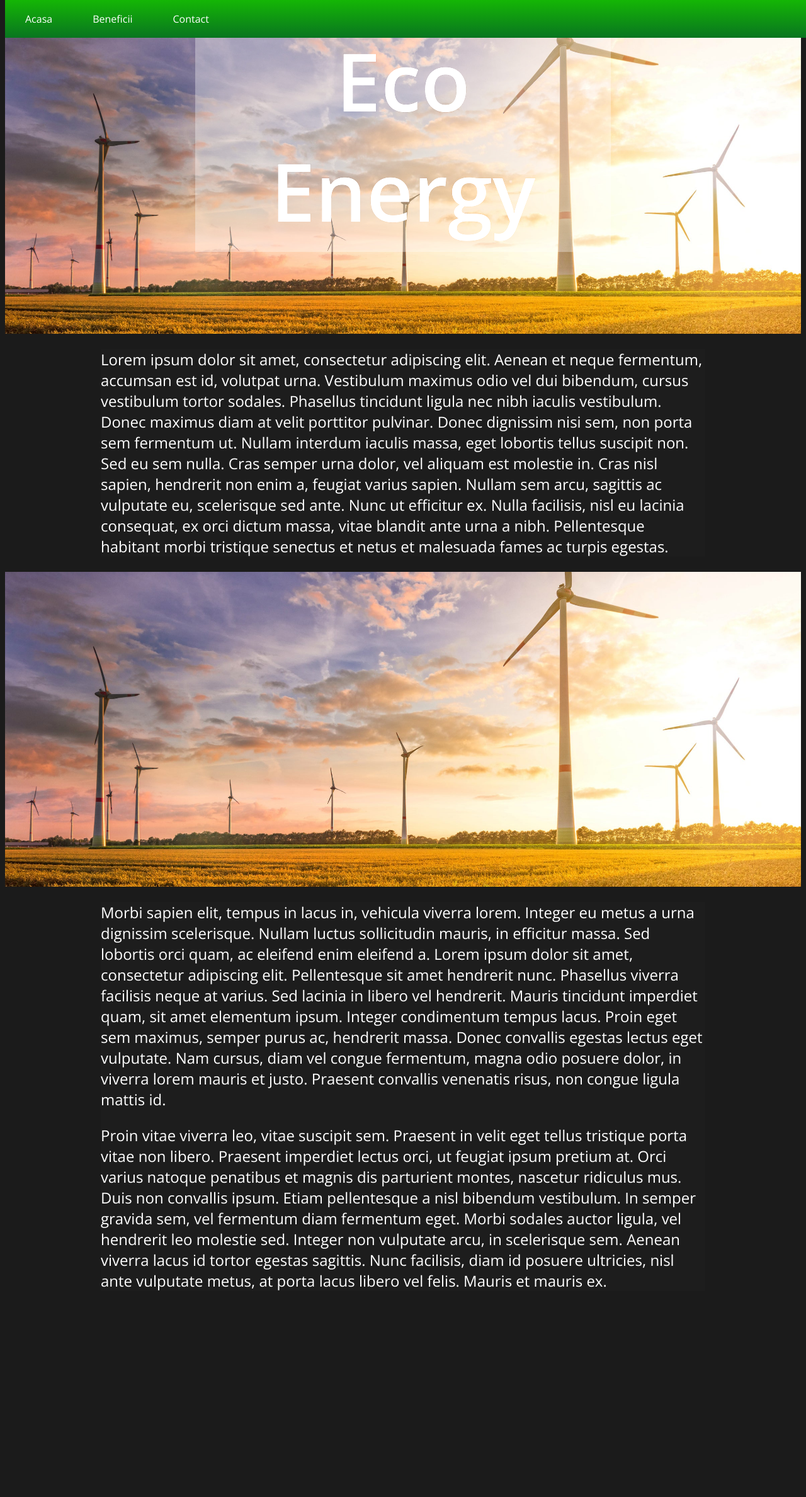
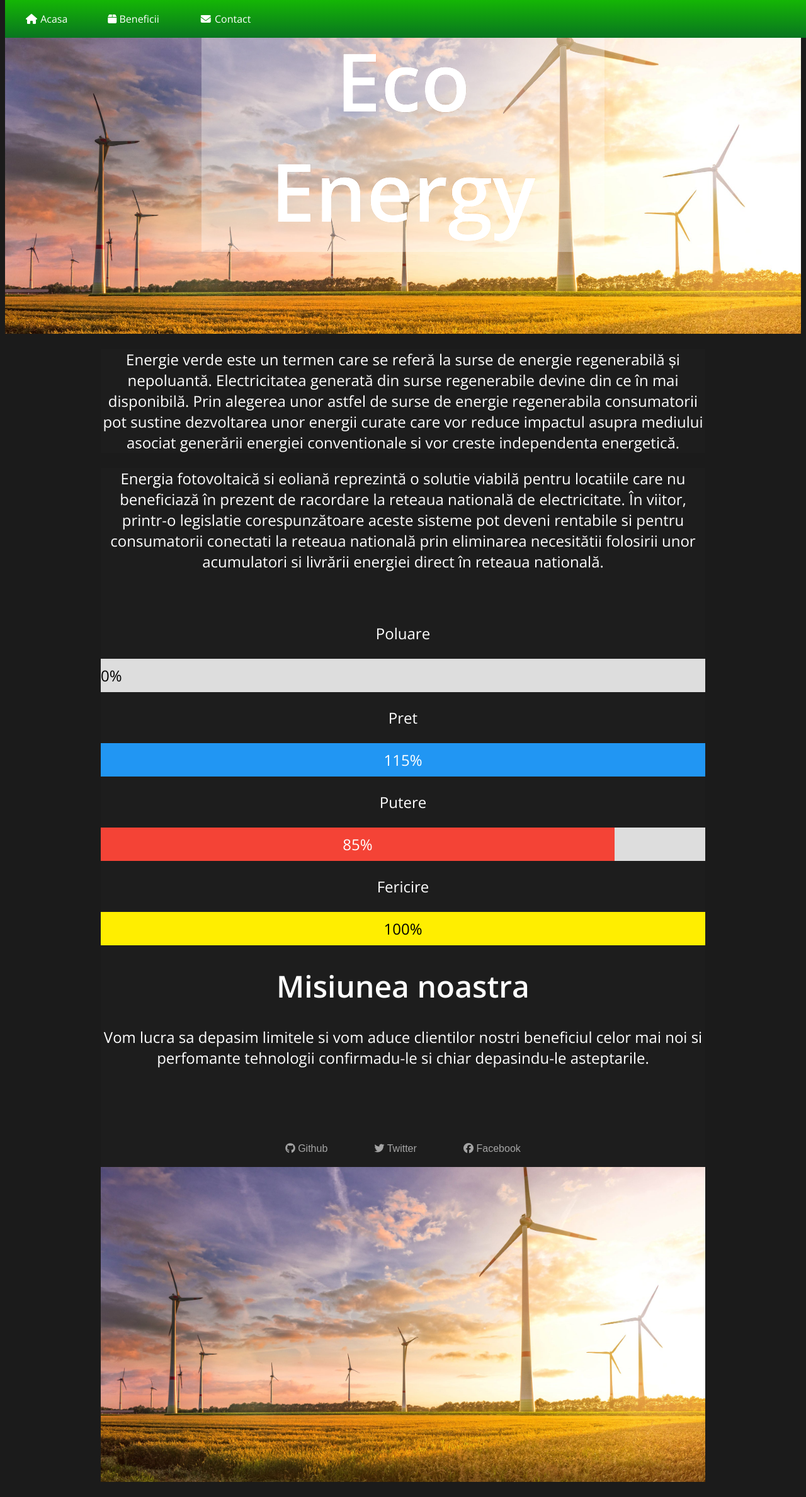
Before and after one commit to Ozzymand/html, a PHP site: page / in a window 1280 px wide. Shown: the whole page at 63% size. Before the commit the page ends 2049 px from the top, so only its background shows below. Run offline with PHP 8.4, Linux system fonts and the light colour scheme; some libraries are stand-ins or nearby versions.

Commit message:
Added Links, Reorganized everything

```diff
--- a/Assets/CSS/style.css
+++ b/Assets/CSS/style.css
@@ -45,6 +45,7 @@ html {
     background: #1d1d1d;
     font-size: 24px;
     padding: 0px;
+    text-align: center;
 }
 
 /* Background image parallax */
@@ -97,3 +98,56 @@ html {
 
 .yes {background-color: #4CAF50;}   /* Green */
 .no {background-color: #f32121;}    /* Red */
+
+/* Make sure that padding behaves as expected */
+* {box-sizing:border-box}
+
+/* Container for skill bars */
+.graph-container {
+  width: 100%; /* Full width */
+  background-color: #ddd; /* Grey background */
+}
+
+.pros {
+  text-align: center; /* Right-align text */
+  padding-top: 10px; /* Add top padding */
+  padding-bottom: 10px; /* Add bottom padding */
+  color: white; /* White text color */
+}
+
+.eco {
+    color: black;
+    width: 0%;
+    background-color: #4CAF50;
+}
+.price {
+    width: 100%;
+    background-color: #2196F3;
+}
+.power {
+    width: 85%;
+    background-color: #f44336;
+}
+.happiness {
+    width: 100%;
+    background-color: #ffee00;
+    color: black;
+}
+
+.AboutUs {
+    text-align: center;
+}
+
+.btn {
+    background-color: #1d1d1d;
+    border: none;
+    color: white;
+    padding: 16px 32px;
+    text-align: center;
+    font-size: 16px;
+    margin: 4px 2px;
+    opacity: 0.6;
+    transition: 0.3s;
+}
+
+.btn:hover {opacity: 1}
--- a/index.html
+++ b/index.html
@@ -9,6 +9,8 @@
         <meta name="viewport" content="width=device-width, initial-scale=1">
         <meta name="description" content="Website creat pentru proiect">
         <link rel="stylesheet" href="Assets/CSS/style.css">
+        <link rel="stylesheet" href="https://cdnjs.cloudflare.com/ajax/libs/font-awesome/4.7.0/css/font-awesome.min.css">
+        <script src="https://kit.fontawesome.com/ddc5b1010c.js" crossorigin="anonymous"></script>
     </Head>
     <Body style="background-color: #1b1b1b;">
         <!-- Font and Styles for backbone -->
@@ -16,9 +18,9 @@
         <div class="main">
             <!-- Navbar -->
             <div class="navbar">
-                <a href="#top">Acasa</a>
-                <a href="#middle">Beneficii</a>
-                <a href="#bottom">Contact</a>
+                <a href="#top"><i class="fa fa-fw fa-home"></i> Acasa</a>
+                <a href="#middle"><i class="fas fa-box"></i> Beneficii</a>
+                <a href="#bottom"><i class="fa fa-fw fa-envelope"></i> Contact</a>
             </div>
             <!-- Content -->
             <p id="home"></p>
@@ -27,15 +29,41 @@
                 <div class="text2">Eco Energy</div>
             </div>
             <div class="container">
-                <p>Lorem ipsum dolor sit amet, consectetur adipiscing elit. Aenean et neque fermentum, accumsan est id, volutpat urna. Vestibulum maximus odio vel dui bibendum, cursus vestibulum tortor sodales. Phasellus tincidunt ligula nec nibh iaculis vestibulum. Donec maximus diam at velit porttitor pulvinar. Donec dignissim nisi sem, non porta sem fermentum ut. Nullam interdum iaculis massa, eget lobortis tellus suscipit non. Sed eu sem nulla. Cras semper urna dolor, vel aliquam est molestie in. Cras nisl sapien, hendrerit non enim a, feugiat varius sapien. Nullam sem arcu, sagittis ac vulputate eu, scelerisque sed ante. Nunc ut efficitur ex. Nulla facilisis, nisl eu lacinia consequat, ex orci dictum massa, vitae blandit ante urna a nibh. Pellentesque habitant morbi tristique senectus et netus et malesuada fames ac turpis egestas.
-                </p>
+                <p>Energie verde este un termen care se referă la surse de energie regenerabilă și nepoluantă. Electricitatea generată din surse regenerabile devine din ce în mai disponibilă. Prin alegerea unor astfel de surse de energie regenerabila consumatorii pot sustine dezvoltarea unor energii curate care vor reduce impactul asupra mediului asociat generării energiei conventionale si vor creste independenta energetică.</p>
             </div>
-            <p id="middle" />
-            <div class="parallax"></div>
             <div class="container">
-                <p>Morbi sapien elit, tempus in lacus in, vehicula viverra lorem. Integer eu metus a urna dignissim scelerisque. Nullam luctus sollicitudin mauris, in efficitur massa. Sed lobortis orci quam, ac eleifend enim eleifend a. Lorem ipsum dolor sit amet, consectetur adipiscing elit. Pellentesque sit amet hendrerit nunc. Phasellus viverra facilisis neque at varius. Sed lacinia in libero vel hendrerit. Mauris tincidunt imperdiet quam, sit amet elementum ipsum. Integer condimentum tempus lacus. Proin eget sem maximus, semper purus ac, hendrerit massa. Donec convallis egestas lectus eget vulputate. Nam cursus, diam vel congue fermentum, magna odio posuere dolor, in viverra lorem mauris et justo. Praesent convallis venenatis risus, non congue ligula mattis id.
-                </p>
-                <p id="bottom">Proin vitae viverra leo, vitae suscipit sem. Praesent in velit eget tellus tristique porta vitae non libero. Praesent imperdiet lectus orci, ut feugiat ipsum pretium at. Orci varius natoque penatibus et magnis dis parturient montes, nascetur ridiculus mus. Duis non convallis ipsum. Etiam pellentesque a nisl bibendum vestibulum. In semper gravida sem, vel fermentum diam fermentum eget. Morbi sodales auctor ligula, vel hendrerit leo molestie sed. Integer non vulputate arcu, in scelerisque sem. Aenean viverra lacus id tortor egestas sagittis. Nunc facilisis, diam id posuere ultricies, nisl ante vulputate metus, at porta lacus libero vel felis. Mauris et mauris ex.
+                <p>Energia fotovoltaică si eoliană reprezintă o solutie viabilă pentru locatiile care nu beneficiază în prezent de racordare la reteaua natională de electricitate. În viitor, printr-o legislatie corespunzătoare aceste sisteme pot deveni rentabile si pentru consumatorii conectati la reteaua natională prin eliminarea necesitătii folosirii unor acumulatori si livrării energiei direct în reteaua natională.
+                    <p id="middle" />
+                    <br>
+                    <p>Poluare</p>
+                    <div class="graph-container">
+                        <div class="pros eco">0%</div>
+                    </div>
+
+                    <p>Pret</p>
+                    <div class="graph-container">
+                        <div class="pros price">115%</div>
+                    </div>
+
+                    <p>Putere</p>
+                    <div class="graph-container">
+                        <div class="pros power">85%</div>
+                    </div>
+
+                    <p>Fericire</p>
+                    <div class="graph-container">
+                        <div class="pros happiness">100%</div>
+                    </div>
+                </p> <!-- Middle Jump Text Paragraph-->
+                <p id="bottom">
+                    <h1>Misiunea noastra</h1>
+                    Vom lucra sa depasim limitele si vom aduce clientilor nostri beneficiul celor mai noi si perfomante tehnologii confirmadu-le si chiar depasindu-le asteptarile.
+                    <br><br><br><br>
+                    <a href="https://github.com/Ozzymand/html"><button class="btn github"><i class="fab fa-github"></i> Github</button></a>
+                    <a href="https://twitter.com"><button class="btn twitter"><i class="fab fa-twitter"></i> Twitter</button></a>
+                    <a href="https://facebook.com"><button class="btn facebook"><i class="fab fa-facebook"></i> Facebook</button></a>
+                        <div class="media"></div>
+                    <div class="parallax"></div>
                 </p>
             </div>
         </div>
```
